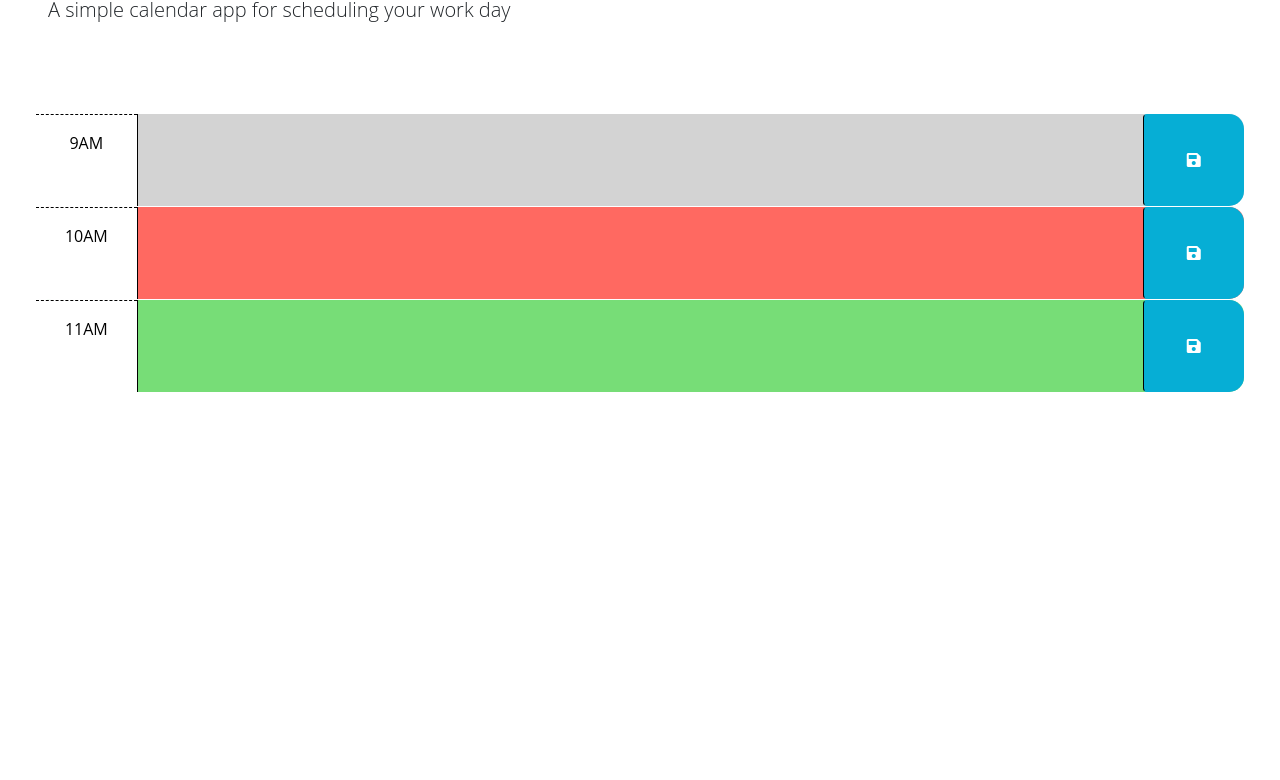
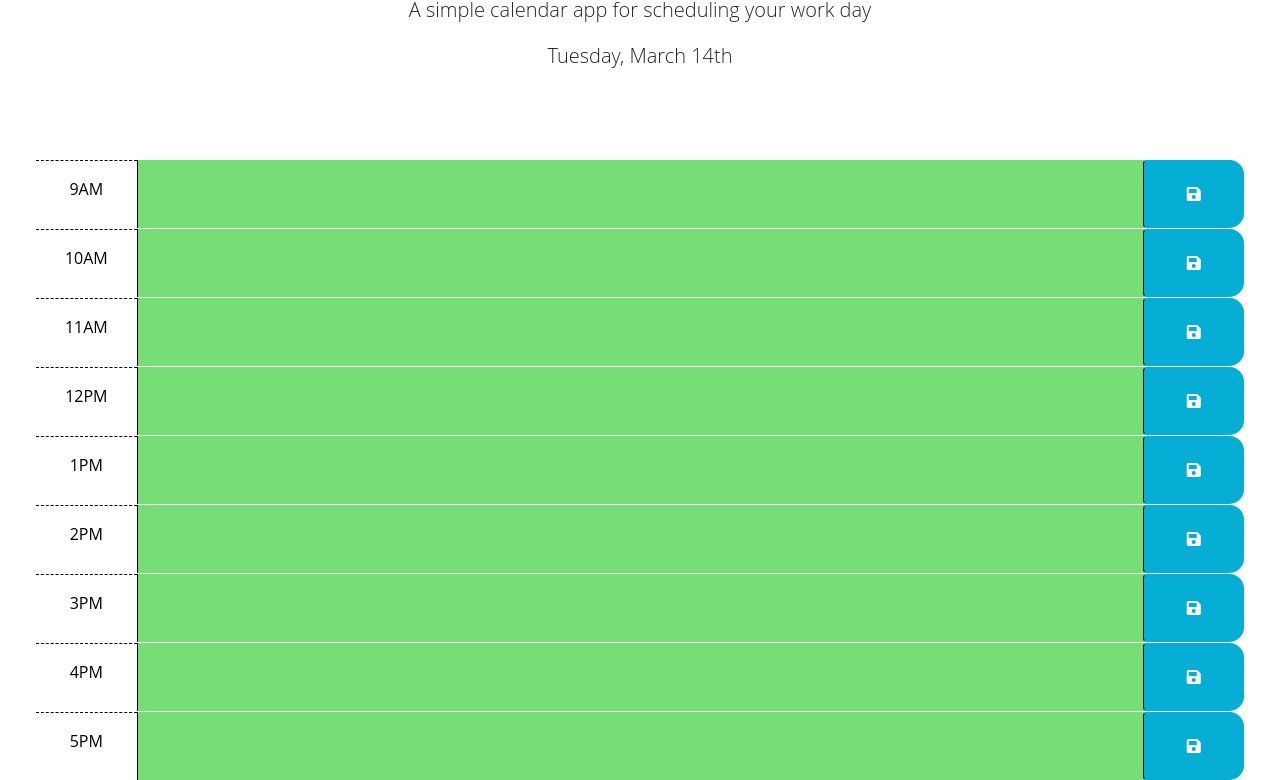
Before and after one commit to eeast/Workday-Scheduler, a plain HTML site: page index.html in a window 1280 px wide. Shown: the part 138-918 px from the top of the page. Before the commit the page ends 800 px from the top, so only its background shows below. Drawn offline with nearby package versions, Linux system fonts and the light colour scheme.

Commit message:
Added JS functionality, removed excess elements from HTML

```diff
--- a/assets/js/script.js
+++ b/assets/js/script.js
@@ -1,3 +1,18 @@
+const timeConversions = {
+  "hour-9": "9AM",
+  "hour-10": "10AM",
+  "hour-11": "11AM",
+  "hour-12": "12PM",
+  "hour-13": "1PM",
+  "hour-14": "2PM",
+  "hour-15": "3PM",
+  "hour-16": "4PM",
+  "hour-17": "5PM"
+}
+
+var containerEl = $(".container-fluid");
+var schedule;
+
 // Wrap all code that interacts with the DOM in a call to jQuery to ensure that
 // the code isn't run until the browser has finished rendering all the elements
 // in the html.
@@ -9,15 +24,65 @@ $(function () {
   // time-block containing the button that was clicked? How might the id be
   // useful when saving the description in local storage?
   //
+  $('.container-fluid').on('click', '.saveBtn', function() {
+    var buttonEl = $(this);
+    schedule[buttonEl.parent().attr('id')] = buttonEl.siblings('.description').val();
+    localStorage.setItem("schedule", JSON.stringify(schedule));
+  })
+
+  // TODO: Add code to get any user input that was saved in localStorage and set
+  // the values of the corresponding textarea elements. HINT: How can the id
+  // attribute of each time-block be used to do this?
+  //
+  schedule = JSON.parse(localStorage.getItem("schedule"));
+  if (schedule === null) {
+    schedule = loadDefault();
+  }
+  containerEl.empty()
+  for (const [key, value] of Object.entries(schedule)) {
+    var newTimeBlock = $("<div>").addClass("row time-block past").attr('id',key);
+    newTimeBlock.append($("<div>").addClass("col-2 col-md-1 hour text-center py-3").text(timeConversions[key]));
+    newTimeBlock.append($("<textarea>").addClass("col-8 col-md-10 description").text(value));
+    var newButtonEl = $("<button>").addClass("btn saveBtn col-2 col-md-1").attr("aria-label", "save");
+    newButtonEl.append($("<i>").addClass("fas fa-save").attr("aria-hidden", "true"));
+    newTimeBlock.append(newButtonEl);
+    containerEl.append(newTimeBlock);
+  }
   // TODO: Add code to apply the past, present, or future class to each time
   // block by comparing the id to the current hour. HINTS: How can the id
   // attribute of each time-block be used to conditionally add or remove the
   // past, present, and future classes? How can Day.js be used to get the
   // current hour in 24-hour time?
   //
-  // TODO: Add code to get any user input that was saved in localStorage and set
-  // the values of the corresponding textarea elements. HINT: How can the id
-  // attribute of each time-block be used to do this?
-  //
+  var currentHour = dayjs().format("H");
+  for (const currentTimeBlock of containerEl.children(".time-block")) {
+    var currentEl = $(currentTimeBlock);
+    var timeDiff = currentEl.attr('id').split("-")[1] - currentHour;
+    if (timeDiff == 0) {
+      currentEl.addClass("present");
+    } else if (timeDiff > 0) {
+      currentEl.addClass("future");
+    } else {
+      currentEl.addClass("past");
+    }
+  }
+  console.log(schedule);
   // TODO: Add code to display the current date in the header of the page.
+  const advancedFormat = window.dayjs_plugin_advancedFormat;
+  dayjs.extend(advancedFormat);
+  $('#currentDay').text(dayjs().format("dddd, MMMM Do"));
 });
+
+var loadDefault = function() {
+  return {
+    "hour-9": "",
+    "hour-10": "",
+    "hour-11": "",
+    "hour-12": "",
+    "hour-13": "",
+    "hour-14": "",
+    "hour-15": "",
+    "hour-16": "",
+    "hour-17": ""
+  };
+}
--- a/index.html
+++ b/index.html
@@ -26,54 +26,31 @@
 
   <body>
     <header class="p-5 mb-4">
-      <h1 class="display-3">Work Day Scheduler</h1>
-      <p class="lead">A simple calendar app for scheduling your work day</p>
-      <p id="currentDay" class="lead"></p>
+      <h1 class="display-3 text-center">Work Day Scheduler</h1>
+      <p class="lead text-center">A simple calendar app for scheduling your work day</p>
+      <p id="currentDay" class="lead text-center"></p>
     </header>
-    <div class="container-fluid px-5">
-      <!-- Use class for "past", "present", and "future" to apply styles to the
-        time-block divs accordingly. The javascript will need to do this by
-        adding/removing these classes on each div by comparing the hour in the
-        id to the current hour. The html provided below is meant to be an example
-        demonstrating how the css provided can be leveraged to create the
-        desired layout and colors. The html below should be removed or updated
-        in the finished product. Remember to delete this comment once the
-        code is implemented.
-        -->
+    <div class="container-fluid px-5"></div>
 
-      <!-- Example of a past time block. The "past" class adds a gray background color. -->
-      <div id="hour-9" class="row time-block past">
-        <div class="col-2 col-md-1 hour text-center py-3">9AM</div>
-        <textarea class="col-8 col-md-10 description" rows="3"> </textarea>
-        <button class="btn saveBtn col-2 col-md-1" aria-label="save">
-          <i class="fas fa-save" aria-hidden="true"></i>
-        </button>
-      </div>
-
-      <!-- Example of a present time block. The "present" class adds a red background color. -->
-      <div id="hour-10" class="row time-block present">
-        <div class="col-2 col-md-1 hour text-center py-3">10AM</div>
-        <textarea class="col-8 col-md-10 description" rows="3"> </textarea>
-        <button class="btn saveBtn col-2 col-md-1" aria-label="save">
-          <i class="fas fa-save" aria-hidden="true"></i>
-        </button>
-      </div>
-
-      <!-- Example of a future time block. The "future" class adds a green background color. -->
-      <div id="hour-11" class="row time-block future">
-        <div class="col-2 col-md-1 hour text-center py-3">11AM</div>
-        <textarea class="col-8 col-md-10 description" rows="3"> </textarea>
-        <button class="btn saveBtn col-2 col-md-1" aria-label="save">
-          <i class="fas fa-save" aria-hidden="true"></i>
-        </button>
-      </div>
-    </div>
-
-    <script src="https://cdnjs.cloudflare.com/ajax/libs/jquery/3.2.1/jquery.min.js"></script>
-    <script src="https://cdn.jsdelivr.net/npm/dayjs@1.11.3/dayjs.min.js"
-    integrity="sha256-iu/zLUB+QgISXBLCW/mcDi/rnf4m4uEDO0wauy76x7U="
-    crossorigin="anonymous"></script>
+    <script
+      src="https://code.jquery.com/jquery-3.6.4.min.js"
+      integrity="sha256-oP6HI9z1XaZNBrJURtCoUT5SUnxFr8s3BzRl+cbzUq8="
+      crossorigin="anonymous">
+    </script>
+    <script
+      src="https://cdn.jsdelivr.net/npm/dayjs@1.11.3/dayjs.min.js"
+      integrity="sha256-iu/zLUB+QgISXBLCW/mcDi/rnf4m4uEDO0wauy76x7U="
+      crossorigin="anonymous">
+    </script>
+    <script
+      src="https://cdnjs.cloudflare.com/ajax/libs/dayjs/1.11.3/plugin/advancedFormat.min.js"
+      integrity="sha512-MGC6Za7V8BU0nL3GVjgssHGIZkIMM6A+tcnxqwkdDASdOnyHwmCwyoVfxSYDxiznl4DDYeZP0Jn0p5MW+r4Rnw=="
+      crossorigin="anonymous"
+      referrerpolicy="no-referrer">
+    </script>
 
     <script src="./assets/js/script.js"></script>
+
+
   </body>
 </html>
```
Also changed, not shown: assets/05-third-party-apis-homework-demo.gif (added).
